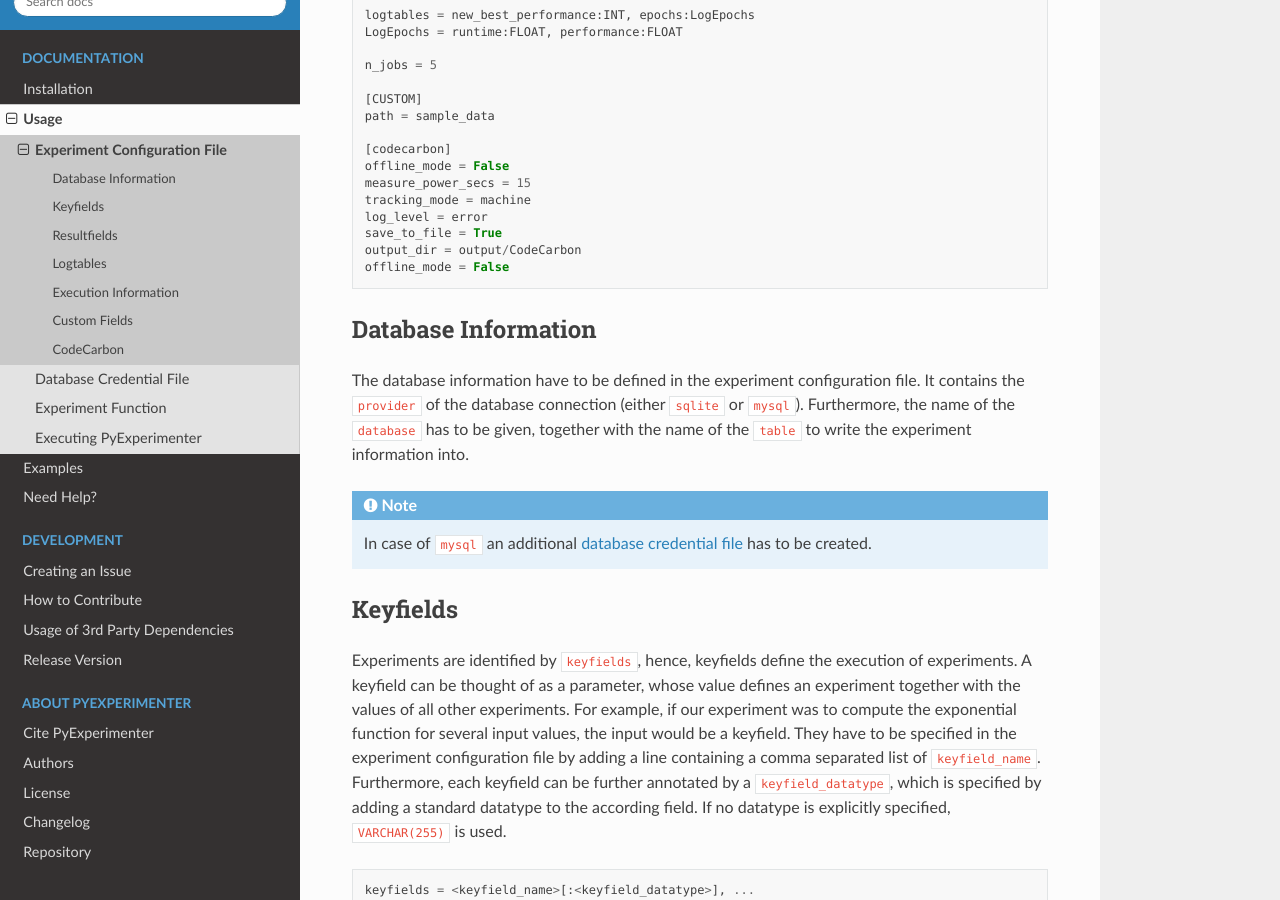
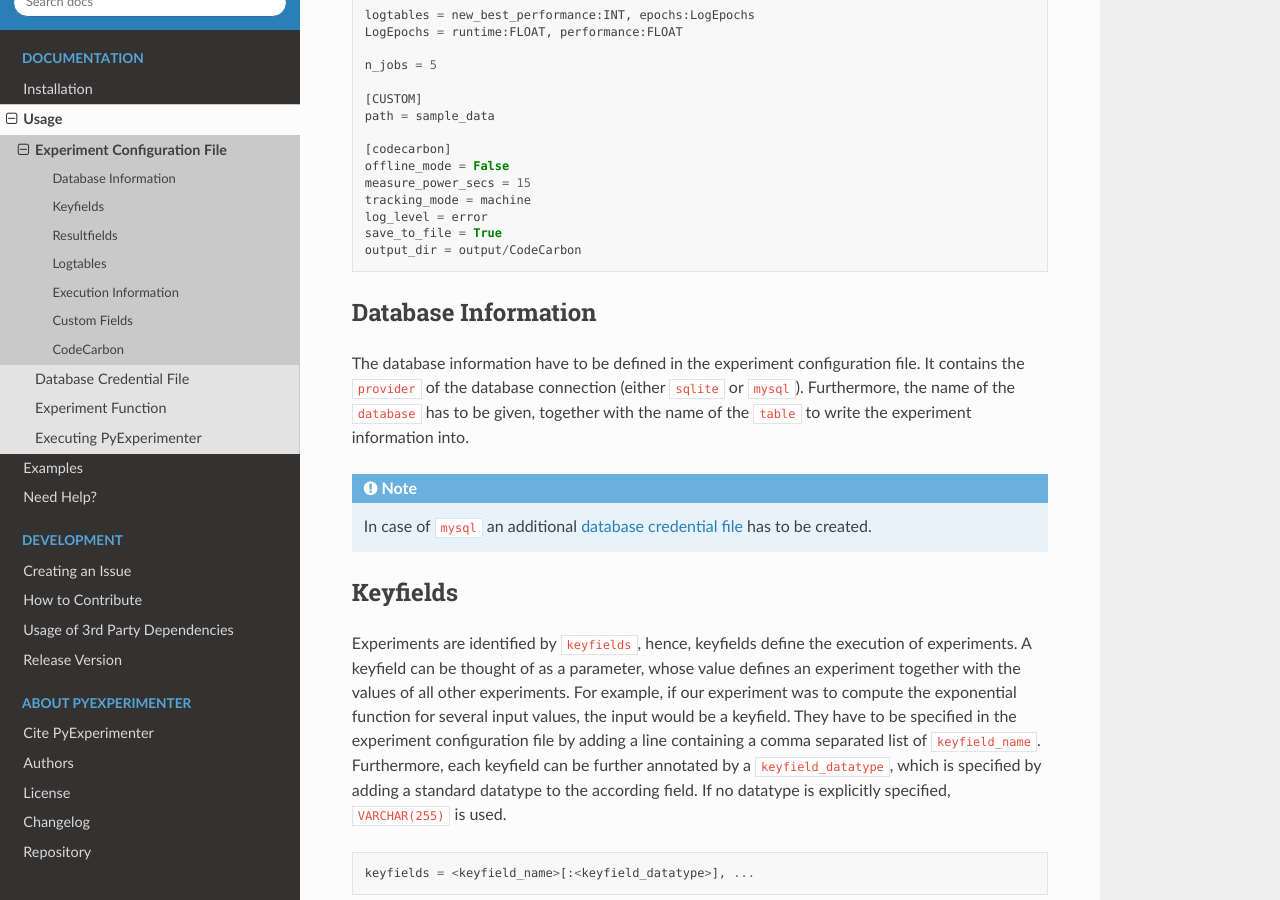
Before and after one commit to tornede/py_experimenter, a Sphinx documentation site: the page built from docs/source/usage/experiment_configuration_file.rst, in a window 1280 px wide and 900 px high, scrolled down 522 px. Built offline with Sphinx 7.4.7 and the Read the Docs theme 2.0.0, drawn with Linux system fonts in a browser that asks for light colours; pages that are not in the unit, such as notebooks, are missing from menus.

Commit message:
Remove duplicated line of example config file (#144)

```diff
--- a/docs/source/usage/experiment_configuration_file.rst
+++ b/docs/source/usage/experiment_configuration_file.rst
@@ -37,7 +37,6 @@ The experiment configuration file is primarily used to define the database backe
     log_level = error
     save_to_file = True
     output_dir = output/CodeCarbon
-    offline_mode = False
 
 --------------------
 Database Information
```
